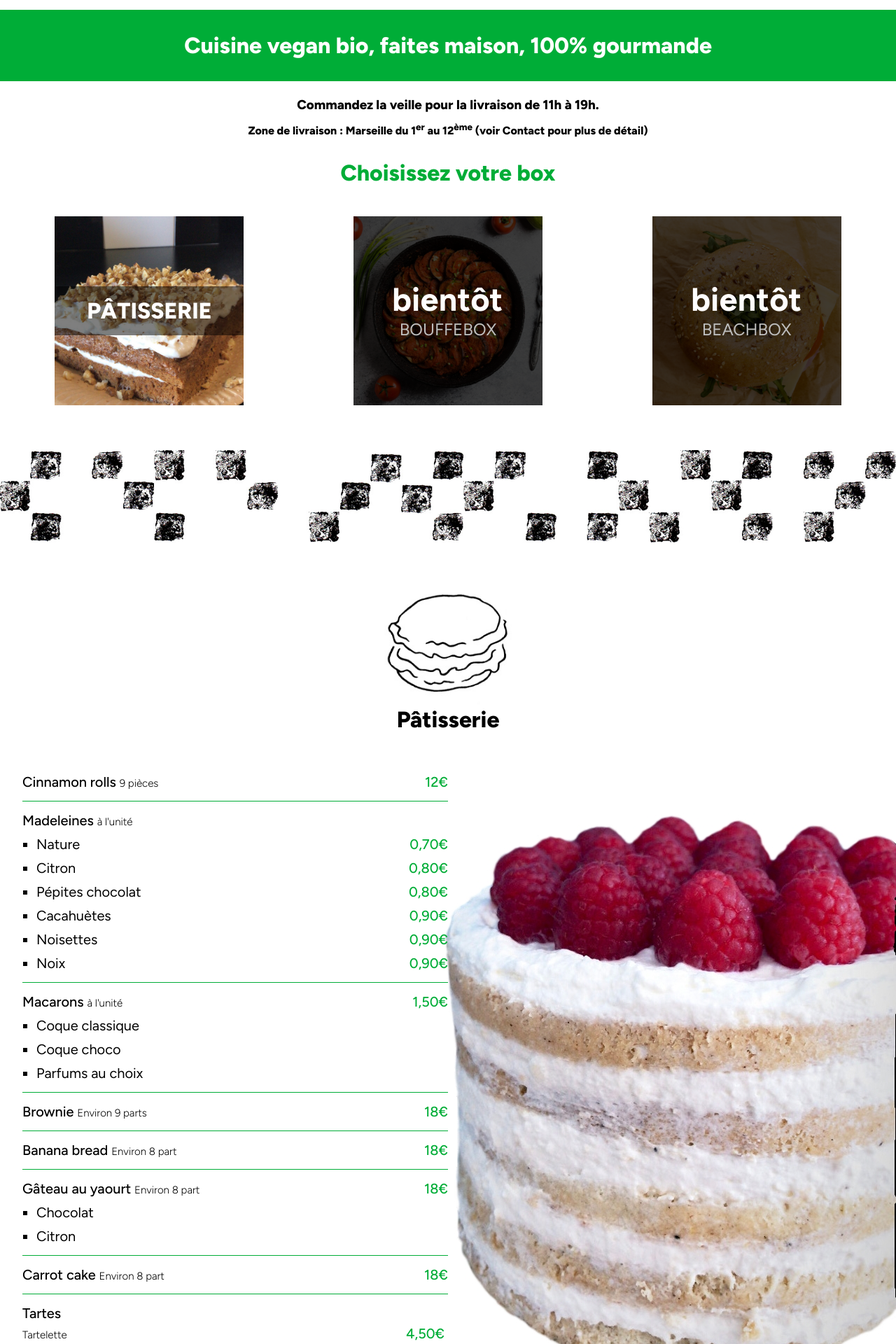
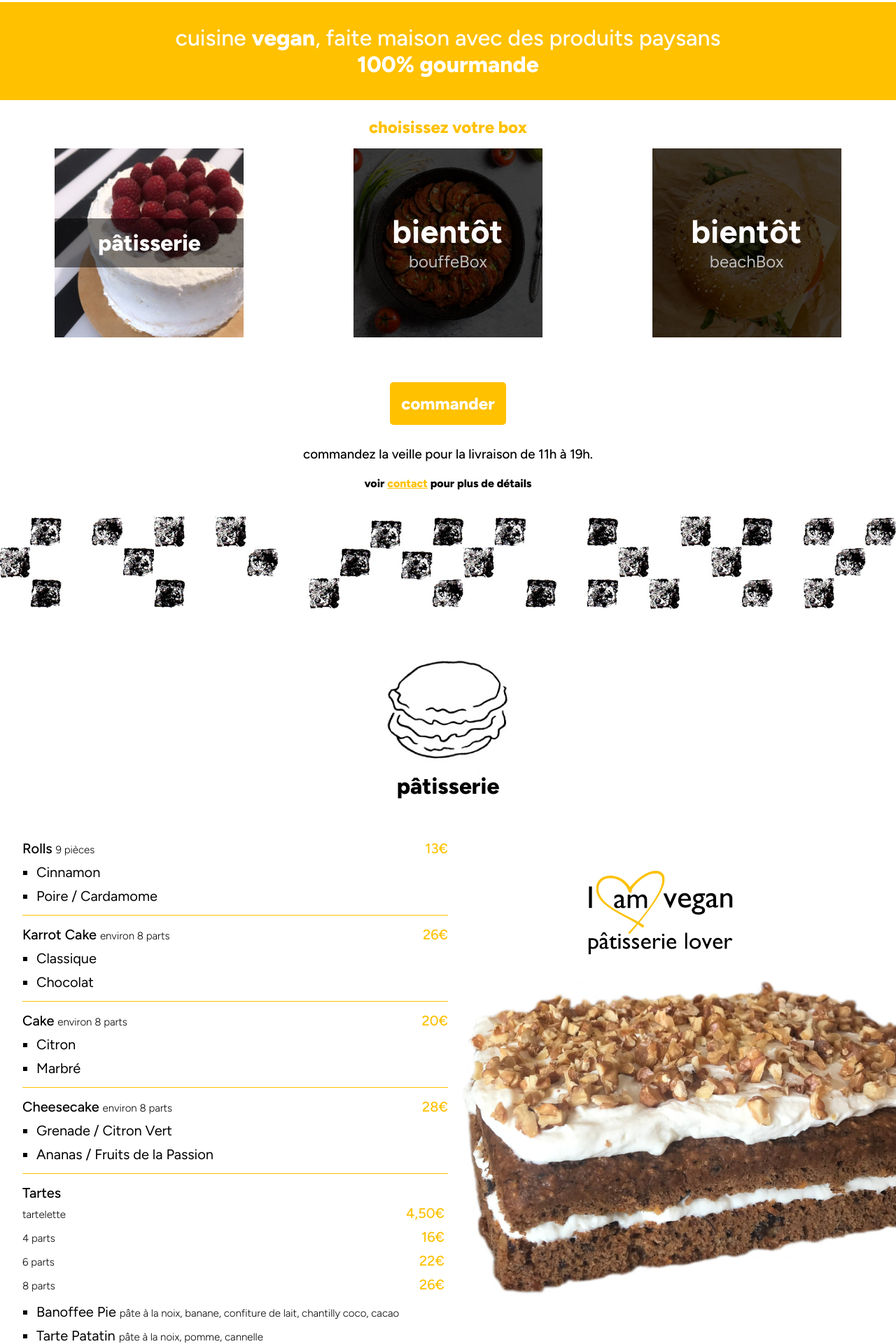
Before and after one commit to LaitAh/Website-MaKaroLaBase, a PHP site: page / in a window 1280 px wide. Shown: the part 1095-3015 px from the top of the page at 70% size. Run offline with PHP 8.4, Linux system fonts and the light colour scheme; data that the repository does not hold is empty; some libraries are stand-ins or nearby versions.

Commit message:
various fixes on the home, bakery and contact pages

```diff
--- a/public/css/style.css
+++ b/public/css/style.css
@@ -1,5 +1,5 @@
 html {
-  background-color: #C8F7D7;
+  background-color: #FFF4D4;
 }
 
 body {
@@ -32,10 +32,10 @@ header {}
 }
 #nav-home {}
 #nav-bouffeBox {
-  /* display: none; */
+  display: none;
 }
 #nav-beachBox {
-  /* display: none; */
+  display: none;
 }
 #nav-bakeryBox {}
 #nav-contact {}
@@ -50,12 +50,69 @@ header {}
     align-items: center;
   }
   .nav-icon {
-    width: 30%;
+    width: 35%;
     display: block;
     margin: auto;
   }
 }
 
+/******************** COMMON TO ALL PAGES ********************/
+
+a {
+  text-decoration: none;
+  color: inherit;
+}
+a.link {
+  color: #FFC100;
+  text-decoration: underline;
+}
+h1 {
+  font-size: 2em;
+  text-align: center;
+}
+h2 {
+  margin-bottom: 0;
+  color: #FFC100;
+}
+h3 {
+  margin-top: 0.75em;
+}
+.button {
+  display: inline-block;
+  background-color: #FFC100;
+  color: white;
+  margin: 1rem auto;
+  padding: 1rem;
+  border-radius: 5px;
+  text-align: center;
+  font-weight: 800;
+  font-size: 1.5rem;
+}
+.bouffe, .beach, .bakery, .contact {
+  padding: 2em;
+}
+.bouffe-top, .beach-top, .bakery-top, .contact-top {
+  display: flex;
+  flex-direction: column;
+  align-items: center;
+}
+.bouffe-icon, .beach-icon, .bakery-icon, .contact-icon {
+  width: 50%;
+}
+.bouffe-title, .beach-title, .bakery-title, .contact-title {
+  margin-top: 0;
+}
+
+@media screen and (min-width:768px) {
+  .bouffe-icon, .beach-icon, .bakery-icon, .contact-icon {
+    width: 15%;
+  }
+}
+@media screen and (max-width: 768px) {
+  .button {
+    display: block;
+  }
+}
 
 /******************** HOME PAGE ********************/
 
@@ -64,15 +121,18 @@ header {}
   width: 100%;
 }
 .title {
+  margin-top: 0;
   text-align: center;
   color: white;
-  background-color: #00AD37;
+  background-color: #FFC100;
   padding: 1em;
+  font-weight: 500;
 }
 .delivery-details {
   text-align: center;
 }
-.delivery-details h3 {
+.delivery-details h2, .delivery-details h3 {
+  font-weight: 500;
   color: inherit;
 }
 .box {
@@ -82,7 +142,8 @@ header {}
 }
 .box-title {
   margin-top: 1em;
-  color: #00AD37;
+  text-align: center;
+  color: #FFC100;
 }
 .menus {
   width: 270px;
@@ -93,7 +154,7 @@ header {}
   background-size: 100% auto;
   font-weight: 800;
   color: white;
-  text-transform: uppercase;
+  /* text-transform: uppercase; */
   font-size: 2em;
   display: flex;
   flex-direction: column;
@@ -107,7 +168,7 @@ header {}
   background-image: url("../img/beach/beach-test.jpg");
 }
 #bakeryBox {
-  background-image: url("../img/bakery/bakery-test.jpg");
+  background-image: url("../img/bakery/bakeryBox.jpg");
 }
 .menus a {
   padding: 0.5em;
@@ -144,42 +205,9 @@ header {}
     padding-bottom: 2em;
   }
 }
-
-/******************** COMMON TO OTHER PAGE ********************/
-
-a {
-  text-decoration: none;
-  color: inherit;
-}
-h2 {
-  font-size: 2em;
-  text-align: center;
-}
-h3 {
-  margin-bottom: 0;
-  color: #00AD37;
-}
-h4 {
-  margin-top: 0.75em;
-}
-.bouffe, .beach, .bakery, .contact {
-  padding: 2em;
-}
-.bouffe-top, .beach-top, .bakery-top, .contact-top {
-  display: flex;
-  flex-direction: column;
-  align-items: center;
-}
-.bouffe-icon, .beach-icon, .bakery-icon, .contact-icon {
-  width: 50%;
-}
-.bouffe-title, .beach-title, .bakery-title, .contact-title {
-  margin-top: 0;
-}
-
-@media screen and (min-width:768px) {
-  .bouffe-icon, .beach-icon, .bakery-icon, .contact-icon {
-    width: 15%;
+@media screen and (max-width: 768px) {
+  .delivery-details .button {
+    display: inline-block;
   }
 }
 
@@ -196,7 +224,7 @@ h4 {
 .bakery-element {
   font-weight: 500;
   font-size: 1.25em;
-  border-bottom: solid #00AD37 1px;
+  border-bottom: solid #FFC100 1px;
   padding: 0.75em 0;
 }
 .bakery-element--list {
@@ -208,7 +236,7 @@ h4 {
   padding-top: 0.5em;
 }
 .price {
-  color: #00AD37;
+  color: #FFC100;
   float: right;
   font-weight: 500;
   font-size: 1em;
@@ -230,9 +258,12 @@ h4 {
 
 @media screen and (min-width: 768px) {
   .bakery {
-    background-image: url("../img/bakery/gateau.jpg");
+    display: flex;
+    flex-direction: column;
+    background-image: url("../img/bakery/bakery-background.jpg");
     background-repeat: no-repeat;
     background-position: right;
+    background-size: 50%;
   }
   .bakery-list {
     width: 50%;
@@ -245,7 +276,7 @@ h4 {
   text-align: center;
 }
 .contact-box--bouffe, .contact-box--bakery {
-  border-bottom: solid #00AD37 1px;
+  border-bottom: solid #FFC100 1px;
 }
 .contact-box--infos {}
 .contact-box--delivery {}
@@ -266,7 +297,7 @@ h4 {
     margin-bottom: 1em;
   }
   .contact-box--bouffe {
-    border-right: solid #00AD37 1px;
+    border-right: solid #FFC100 1px;
     padding-right: 2em;
     padding-left: 0;
   }
@@ -294,10 +325,10 @@ h4 {
 .backToTop-arrow {
   font-weight: 800;
   font-size: 2em;
-  color: #00AD37;
+  color: #FFC100;
 }
 footer {
-  background-color: #00AD37;
+  background-color: #FFC100;
   color: white;
   padding: 0.5em;
 }
--- a/src/view/bakery.tpl.php
+++ b/src/view/bakery.tpl.php
@@ -1,69 +1,46 @@
 <section class="bakery">
   <div class="bakery-top">
     <img src="<?= $absoluteUrl ?>/img/nav/icon-bakery.jpg" alt="Image de pâtisserie" class="bakery-icon">
-    <h2 class="bakery-title">Pâtisserie</h2>
+    <h1 class="bakery-title">pâtisserie</h1>
   </div>
   <ul class="bakery-list">
 
     <li class="bakery-element">
-      Cinnamon rolls
-      <span class="individually">9 pièces</span>
-      <span class="price">12&#8364;</span>
-    </li>
-
-    <li class="bakery-element">
-      Madeleines <span class="individually">à l'unité</span>
+      Rolls <span class="individually">9 pièces</span> <span class="price">13&#8364;</span>
       <ul class="bakery-element--list">
-        <li class="bakery-element--flavor">Nature <span class="price">0,70&#8364;</span></li>
-        <li class="bakery-element--flavor">Citron <span class="price">0,80&#8364;</span></li>
-        <li class="bakery-element--flavor">Pépites chocolat <span class="price">0,80&#8364;</span></li>
-        <li class="bakery-element--flavor">Cacahuètes <span class="price">0,90&#8364;</span></li>
-        <li class="bakery-element--flavor">Noisettes <span class="price">0,90&#8364;</span></li>
-        <li class="bakery-element--flavor">Noix <span class="price">0,90&#8364;</span></li>
+        <li class="bakery-element--flavor">Cinnamon</li>
+        <li class="bakery-element--flavor">Poire / Cardamome</li>
       </ul>
     </li>
 
     <li class="bakery-element">
-      Macarons <span class="individually">à l'unité</span> <span class="price">1,50&#8364;</span>
+      Karrot Cake <span class="individually">environ 8 parts</span> <span class="price">26&#8364;</span>
       <ul class="bakery-element--list">
-        <li class="bakery-element--flavor">Coque classique</li>
-        <li class="bakery-element--flavor">Coque choco</li>
-        <li class="bakery-element--flavor">Parfums au choix</li>
+        <li class="bakery-element--flavor">Classique</li>
+        <li class="bakery-element--flavor">Chocolat</li>
       </ul>
     </li>
 
     <li class="bakery-element">
-      Brownie
-      <span class="individually">Environ 9 parts</span>
-      <span class="price">18&#8364;</span>
-    </li>
-
-    <li class="bakery-element">
-      Banana bread
-      <span class="individually">Environ 8 part</span>
-      <span class="price">18&#8364;</span>
-    </li>
-
-    <li class="bakery-element">
-      Gâteau au yaourt
-      <span class="individually">Environ 8 part</span>
-      <span class="price">18&#8364;</span>
+      Cake <span class="individually">environ 8 parts</span> <span class="price">20&#8364;</span>
       <ul class="bakery-element--list">
-        <li class="bakery-element--flavor">Chocolat</li>
         <li class="bakery-element--flavor">Citron</li>
+        <li class="bakery-element--flavor">Marbré</li>
       </ul>
     </li>
 
     <li class="bakery-element">
-      Carrot cake
-      <span class="individually">Environ 8 part</span>
-      <span class="price">18&#8364;</span>
+      Cheesecake <span class="individually">environ 8 parts</span> <span class="price">28&#8364;</span>
+      <ul class="bakery-element--list">
+        <li class="bakery-element--flavor">Grenade / Citron Vert</li>
+        <li class="bakery-element--flavor">Ananas / Fruits de la Passion</li>
+      </ul>
     </li>
 
     <li class="bakery-element">
       Tartes
       <span class="pie">
-        <span class="individually">Tartelette</span>
+        <span class="individually">tartelette</span>
         <span class="price">4,50&#8364;</span>
       </span>
       <span class="pie">
@@ -79,11 +56,9 @@
         <span class="price">26&#8364;</span>
       </span>
       <ul class="bakery-element--list">
-        <li class="bakery-element--flavor">Fruits rouges <span class="ingredients">pâte sablée, crème à la vanille, mélange de fruits rouges frais</span></li>
-        <li class="bakery-element--flavor">Exotique <span class="ingredients">crème coco/passion, ananas, mangue, kiwi frais</span></li>
-        <li class="bakery-element--flavor">Banoffe pie <span class="ingredients">pâte à la noix, banane, confiture de lait, chantilly coco</span></li>
-        <li class="bakery-element--flavor">Tarte patatin <span class="ingredients">pâte à la noix, pomme, cannelle</span></li>
-        <li class="bakery-element--flavor">Tarte citron meringuée <span class="ingredients">pâte à l'amande, crème citron, meringue</span></li>
+        <li class="bakery-element--flavor">Banoffee Pie <span class="ingredients">pâte à la noix, banane, confiture de lait, chantilly coco, cacao</span></li>
+        <li class="bakery-element--flavor">Tarte Patatin <span class="ingredients">pâte à la noix, pomme, cannelle</span></li>
+        <li class="bakery-element--flavor">Citron Meringuée <span class="ingredients">pâte à l'amande, crème citron, meringue</span></li>
       </ul>
     </li>
 
@@ -95,4 +70,5 @@
     </li>
 
   </ul>
+  <a href="<?= $absoluteUrl ?>/contact" class="button">commander</a>
 </section>
--- a/src/view/contact.tpl.php
+++ b/src/view/contact.tpl.php
@@ -1,35 +1,35 @@
 <section class="contact">
   <div class="contact-top">
     <img src="<?= $absoluteUrl ?>/img/nav/icon-contact.jpg" alt="Image de contact" class="contact-icon">
-    <h2 class="contact-title">Contact</h2>
+    <h1 class="contact-title">contact</h1>
   </div>
 
   <div class="contact-box">
     <div class="contact-box--bouffe">
-      <h3>bouffeBox & beachBox</h3>
+      <h2>bouffeBox & beachBox</h2>
       <div class="contact-box--infos">
         <div class="contact-box--delivery">
-          <h4>Livraison</h4>
-          <p><sub><img src="<?= $absoluteUrl ?>/img/icon/icon-calendar_black.svg" alt="Icône de calendrier" class="footer-icon"></sub> Lundi au Samedi</p>
+          <h3>livraison</h3>
+          <p><sub><img src="<?= $absoluteUrl ?>/img/icon/icon-calendar_black.svg" alt="Icône de calendrier" class="footer-icon"></sub> lundi au samedi</p>
           <p><sub><img src="<?= $absoluteUrl ?>/img/icon/icon-clock_black.svg" alt="Icône d'horloge" class="footer-icon"></sub> 11h à 19h</p>
         </div>
         <div class="contact-box--order">
-          <h4>Commander la veille</h4>
+          <h3>commander la veille</h3>
           <p><a href="tel:+33491795670"><sub><img src="<?= $absoluteUrl ?>/img/icon/icon-phone_black.svg" alt="Icône de téléphone" class="footer-icon"></sub> 04.91.79.56.70</a></p>
           <p><a href="mailto:contact@makarolabase.com"><sub><img src="<?= $absoluteUrl ?>/img/icon/icon-mail_black.svg" alt="Icône d'email" class="footer-icon"></sub> contact@makarolabase.com</a></p>
         </div>
       </div>
     </div>
     <div class="contact-box--bakery">
-      <h3>pâtisserie</h3>
+      <h2>pâtisserie</h2>
       <div class="contact-box--infos">
         <div class="contact-box--delivery">
-          <h4>Livraison</h4>
-          <p><sub><img src="<?= $absoluteUrl ?>/img/icon/icon-calendar_black.svg" alt="Icône de calendrier" class="footer-icon"></sub> Lundi au Samedi</p>
+          <h3>livraison</h3>
+          <p><sub><img src="<?= $absoluteUrl ?>/img/icon/icon-calendar_black.svg" alt="Icône de calendrier" class="footer-icon"></sub> lundi au samedi</p>
           <p><sub><img src="<?= $absoluteUrl ?>/img/icon/icon-clock_black.svg" alt="Icône d'horloge" class="footer-icon"></sub> 11h à 19h</p>
         </div>
         <div class="contact-box--order">
-          <h4>Commander 48h avant</h4>
+          <h3>commander 48h avant</h3>
           <p><a href="tel:+334.91.79.56.70"><sub><img src="<?= $absoluteUrl ?>/img/icon/icon-phone_black.svg" alt="Icône de téléphone" class="footer-icon"></sub> 04.91.79.56.70</a></p>
           <p><a href="mailto:contact@makarolabase.com"><sub><img src="<?= $absoluteUrl ?>/img/icon/icon-mail_black.svg" alt="Icône d'email" class="footer-icon"></sub> contact@makarolabase.com</a></p>
         </div>
@@ -37,9 +37,9 @@
     </div>
   </div>
   <div class="contact-zone">
-    <h3>zone de livraison</h3>
-    <h4>Marseille </h4>
-    <p>Du 1<sup>er</sup> au 12<sup>e</sup> arrondissement</p>
-    <img src="<?= $absoluteUrl ?>/img/map-delivery.svg" alt="Image de Marseille avec les quartiers de livraison" class="contact-zone--image">
+    <h2>zone de livraison</h2>
+    <h3>Marseille </h3>
+    <p>du 1<sup>er</sup> au 12<sup>e</sup> arrondissement</p>
+    <img src="<?= $absoluteUrl ?>/img/map-delivery-v02.svg" alt="Image de Marseille avec les quartiers de livraison" class="contact-zone--image">
   </div>
 </section>
--- a/src/view/footer.tpl.php
+++ b/src/view/footer.tpl.php
@@ -2,7 +2,8 @@
 
     <footer>
       <h4 class="footer-title">maKaro la Base</h4>
-      <p class="footer-text">Cuisine vegan bio faites maison, 100% gourmande</p>
+      <p class="footer-text">cusine vegan, faite maison avec des produits paysans<br/>
+      <strong>100% gourmande</strong></p>
       <div class="footer-infos">
         <ul class="footer-list" id="footer-left">
           <li class="footer-element" id="footer-email"><a href="mailto:contact@makarolabase.com"><sub><img src="<?= $absoluteUrl ?>/img/icon/icon-mail_white.svg" alt="Icône d'email" class="footer-icon"></sub> contact@makarolabase.com</a></li>
@@ -10,8 +11,8 @@
           <li class="footer-element" id="footer-address"><sub><img src="<?= $absoluteUrl ?>/img/icon/icon-hous_white.png" alt="Icône de maison" class="footer-icon"></sub> 2A boulevard des Cèdres, 13009 Marseille</li>
         </ul>
         <ul class="footer-list" id="footer-right">
-          <li class="footer-element"><a href="#">Plan du site</a></li>
-          <li class="footer-element"><a href="#">Mentions légales</a></li>
+          <li class="footer-element"><a href="#">plan du site</a></li>
+          <li class="footer-element"><a href="#">mentions légales</a></li>
           <li class="footer-element"><a href="#">CGV</a></li>
         </ul>
       </div>
--- a/src/view/header.tpl.php
+++ b/src/view/header.tpl.php
@@ -9,6 +9,11 @@
   <link rel="preconnect" href="https://fonts.gstatic.com" crossorigin>
   <link href="https://fonts.googleapis.com/css2?family=Figtree:wght@300;400;500;800&display=swap" rel="stylesheet">
   <title>maKaro la Base</title>
+  <meta name="description" content="cuisine vegan, faite maison avec des produits paysans">
+  <meta property="og:title" content="maKaro la Base"/>
+  <meta property="og:description" content="cuisine vegan, faite maison avec des produits paysans"/>
+  <meta property="og:image" content="<?= $absoluteUrl ?>/img/banner.jpg"/>
+  <meta property="og:url" content="https://www.makarolabase.com"/>
 </head>
 <body>
   <header>
@@ -16,33 +21,33 @@
       <ul class="nav-list">
         <a href="#" class="nav-burgermenu">&#9776;</a>
         <li class="nav-element" id="nav-home">
-          <a href="#" class="nav-link">
+          <a href="<?= $absoluteUrl ?>/" class="nav-link">
             <img src="<?= $absoluteUrl ?>/img/nav/icon-logo.jpg" alt="Logo maKaro" class="nav-icon">
-            Accueil
+            home
           </a>
         </li>
         <li class="nav-element" id="nav-bouffeBox">
-          <a href="#" class="nav-link">
+          <a href="<?= $absoluteUrl ?>/bouffebox" class="nav-link">
             <img src="<?= $absoluteUrl ?>/img/nav/icon-bouffe.jpg" alt="Icône bouffeBox" class="nav-icon">
-            BouffeBox
+            bouffeBox
           </a>
         </li>
         <li class="nav-element" id="nav-beachBox">
-          <a href="#" class="nav-link">
+          <a href="<?= $absoluteUrl ?>/beachbox" class="nav-link">
             <img src="<?= $absoluteUrl ?>/img/nav/icon-beach.jpg" alt="Icône beachBox" class="nav-icon">
-            BeachBox
+            beachBox
           </a>
         </li>
         <li class="nav-element" id="nav-bakeryBox">
-          <a href="#" class="nav-link">
+          <a href="<?= $absoluteUrl ?>/patisserie" class="nav-link">
             <img src="<?= $absoluteUrl ?>/img/nav/icon-bakery.jpg" alt="Icône pâtisserie" class="nav-icon">
-            Pâtisserie
+            pâtisserie
           </a>
         </li>
         <li class="nav-element" id="nav-contact">
-          <a href="#" class="nav-link">
+          <a href="<?= $absoluteUrl ?>/contact" class="nav-link">
             <img src="<?= $absoluteUrl ?>/img/nav/icon-contact.jpg" alt="Icône contact" class="nav-icon">
-            Contact
+            contact
           </a>
         </li>
       </ul>
--- a/src/view/home.tpl.php
+++ b/src/view/home.tpl.php
@@ -1,19 +1,21 @@
 <main class="home">
   <img src="<?= $absoluteUrl ?>/img/banner.jpg" alt="Bannière avec le logo maKaro" class="img-banner">
   <h1 class="title">
-    Cuisine vegan bio, faites maison, 100% gourmande
+    cuisine <strong>vegan</strong>, faite maison avec des produits paysans <br/>
+    <strong>100% gourmande</strong>
   </h1>
+
+  <h2 class="box-title">choisissez votre box</h2>
+  <section class="box">
+    <div class="menus" id="bakeryBox"><a href="<?= $absoluteUrl ?>/patisserie">pâtisserie</a></div>
+    <div class="menus" id="bouffeBox"><span class="toCome"><a href="">bouffeBox</a></span></div>
+    <div class="menus" id="beachBox"><span class="toCome"><a href="">beachBox</a></span></div>
+  </section>
   <div class="delivery-details">
-    <h3>Commandez la veille pour la livraison de 11h à 19h.</h3>
-    <h4>Zone de livraison : Marseille du 1<sup>er</sup> au 12<sup>ème</sup> (voir Contact pour plus de détail)</h4>
+    <a href="<?= $absoluteUrl ?>/contact" class="button">commander</a>
+    <h3>commandez la veille pour la livraison de 11h à 19h.</h3>
+    <h4>voir <a href="<?= $absoluteUrl ?>/contact" class="link">contact</a> pour plus de détails</h4>
   </div>
-
-  <h2 class="box-title">Choisissez votre box</h2>
-  <section class="box">
-    <div class="menus" id="bakeryBox"><a href="#">pâtisserie</a></div>
-    <div class="menus" id="bouffeBox"><span class="toCome"><a href="#">bouffeBox</a></span></div>
-    <div class="menus" id="beachBox"><span class="toCome"><a href="#">beachBox</a></span></div>
-  </section>
 
   <img class="separator" src="<?= $absoluteUrl ?>/img/separator.jpg" alt="Image de séparation">
   <?php
```
Also changed, not shown: public/img/bakery/4.jpg (added), public/img/bakery/bakery-background.jpg (added), public/img/bakery/bakeryBox.jpg (added), public/img/banner1.jpg (added), public/img/map-delivery-v02.svg (added), public/img/nav/icon-logo.jpg, public/img/nav/icon-logo1.jpg (added), 3 other files.
